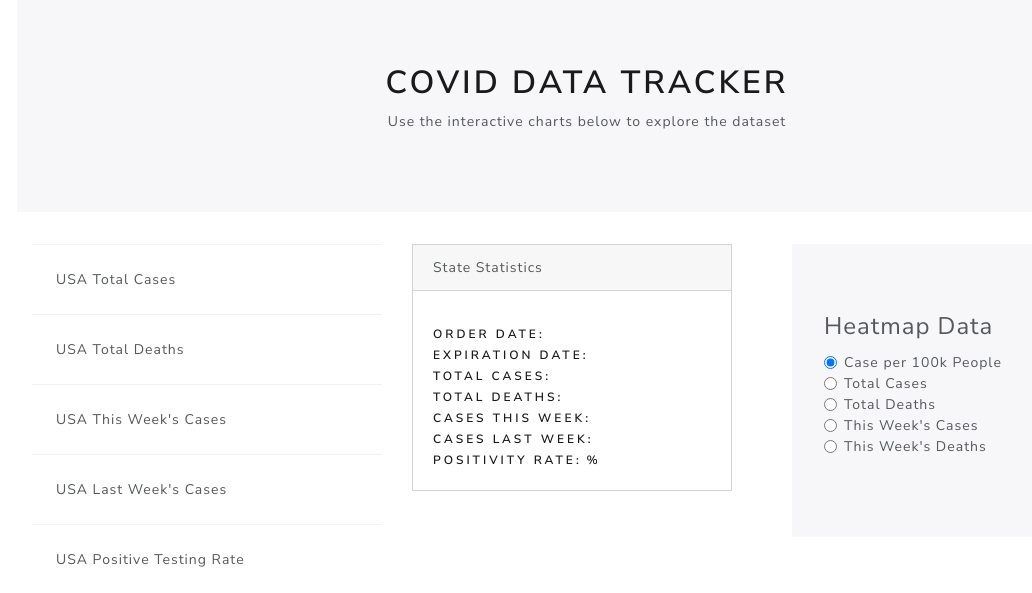
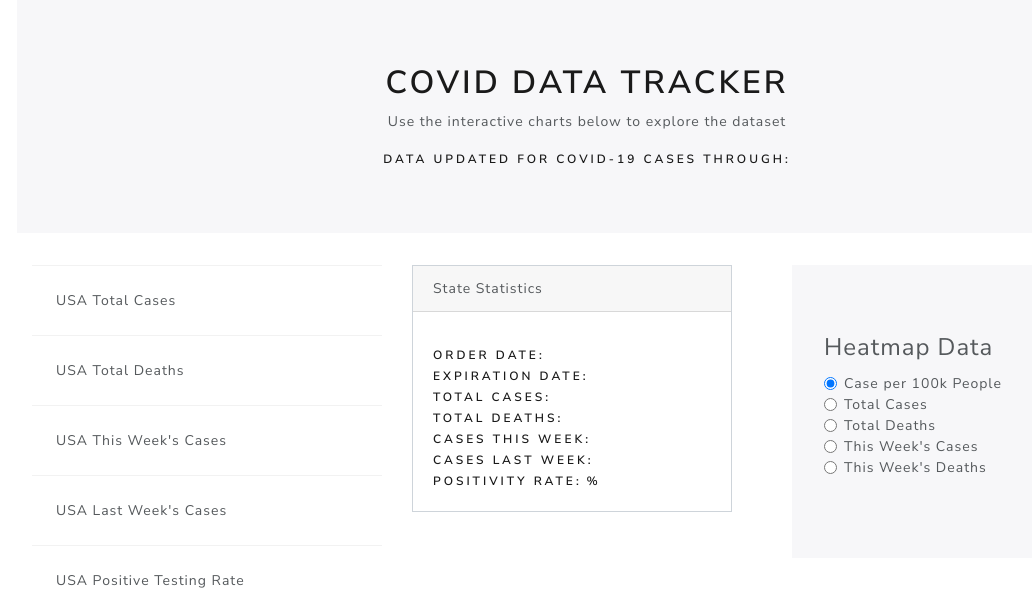
Before and after one commit to HenryRandall/Covid-Data-Tracker, a Flask app: template templates/index.html in a window 1280 px wide. Shown: the part 89-682 px from the top of the page, without its empty margins (53-1085 px from the left). Run offline with Flask 2, Linux system fonts and the light colour scheme; the template is opened without the code that fills it, so the values that code supplies are empty; some libraries are stand-ins or nearby versions.

Commit message:
added in the final date and updated the ETL for bug fixes

```diff
--- a/static/js/logic.js
+++ b/static/js/logic.js
@@ -2,6 +2,8 @@
 // We set the longitude, latitude, and the starting zoom level
 // This gets inserted into the div with an id of 'map'
 
+console.log(usa_heatmap[0])
+document.getElementById('last date').innerHTML=usa_heatmap[0].lastdate
 
 // Design Popups
 var popupOptions =
--- a/templates/index.html
+++ b/templates/index.html
@@ -41,6 +41,7 @@
       <div class="col-md-12 jumbotron text-center">
         <h1>COVID Data Tracker</h1>
         <p>Use the interactive charts below to explore the dataset</p>
+        <h6>Data updated for covid-19 cases through: </h6><h6 id='last date'></h6>
       </div>
     </div>
     <div class="row">
```
